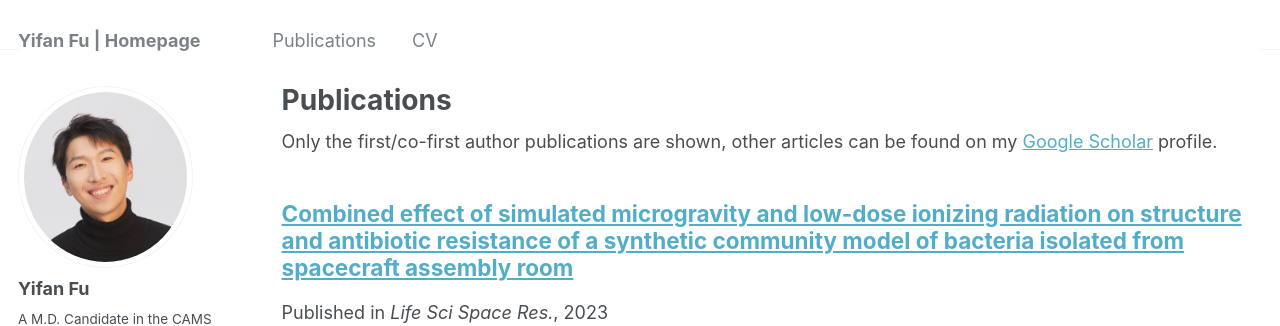
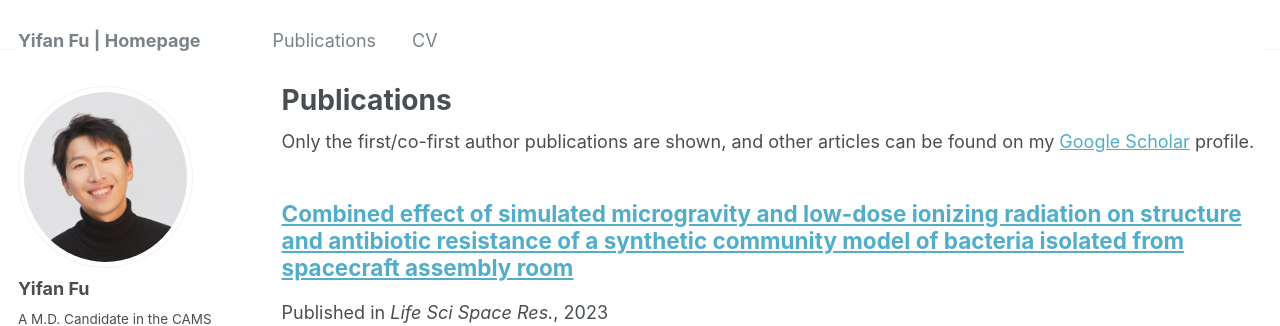
Before and after one commit to yifanfu01/yifanfu01.github.io, a Jekyll site: the page built from _pages/publications.md, in a window 1280 px wide and 1201 px high. Shown: the top 326 px of the window. Built offline with Jekyll 4.4.1, drawn with Linux system fonts in a browser that asks for light colours; some web fonts are replaced.

Commit message:
Update publications.md

```diff
--- a/_pages/publications.md
+++ b/_pages/publications.md
@@ -6,7 +6,7 @@ author_profile: true
 ---
 
 {% if site.author.googlescholar %}
-  <div class="wordwrap">Only the first/co-first author publications are shown, other articles can be found on my <a href="{{site.author.googlescholar}}">Google Scholar</a> profile.</div>
+  <div class="wordwrap">Only the first/co-first author publications are shown, and other articles can be found on my <a href="{{site.author.googlescholar}}">Google Scholar</a> profile.</div>
 {% endif %}
 
 {% include base_path %}
```
